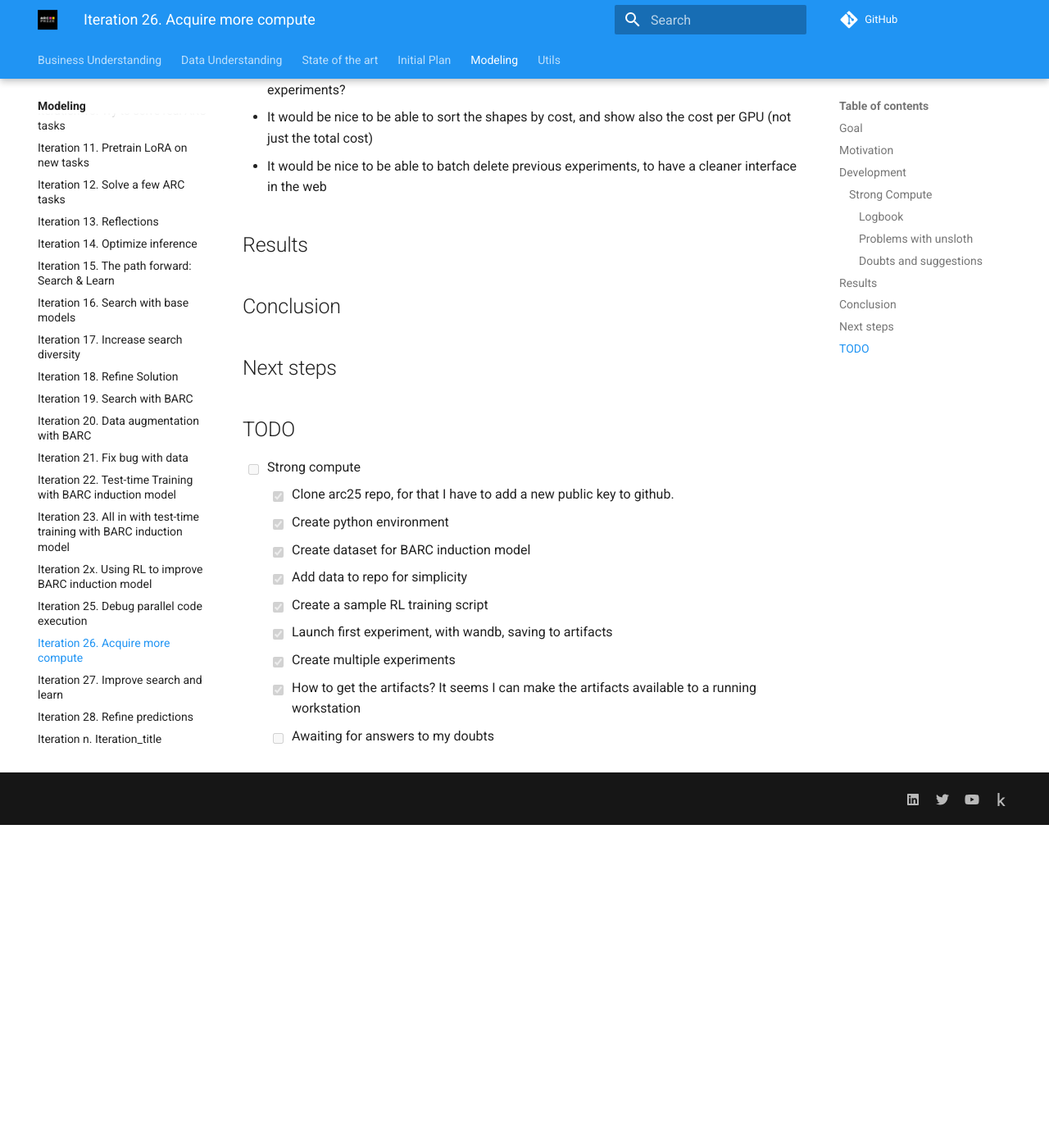
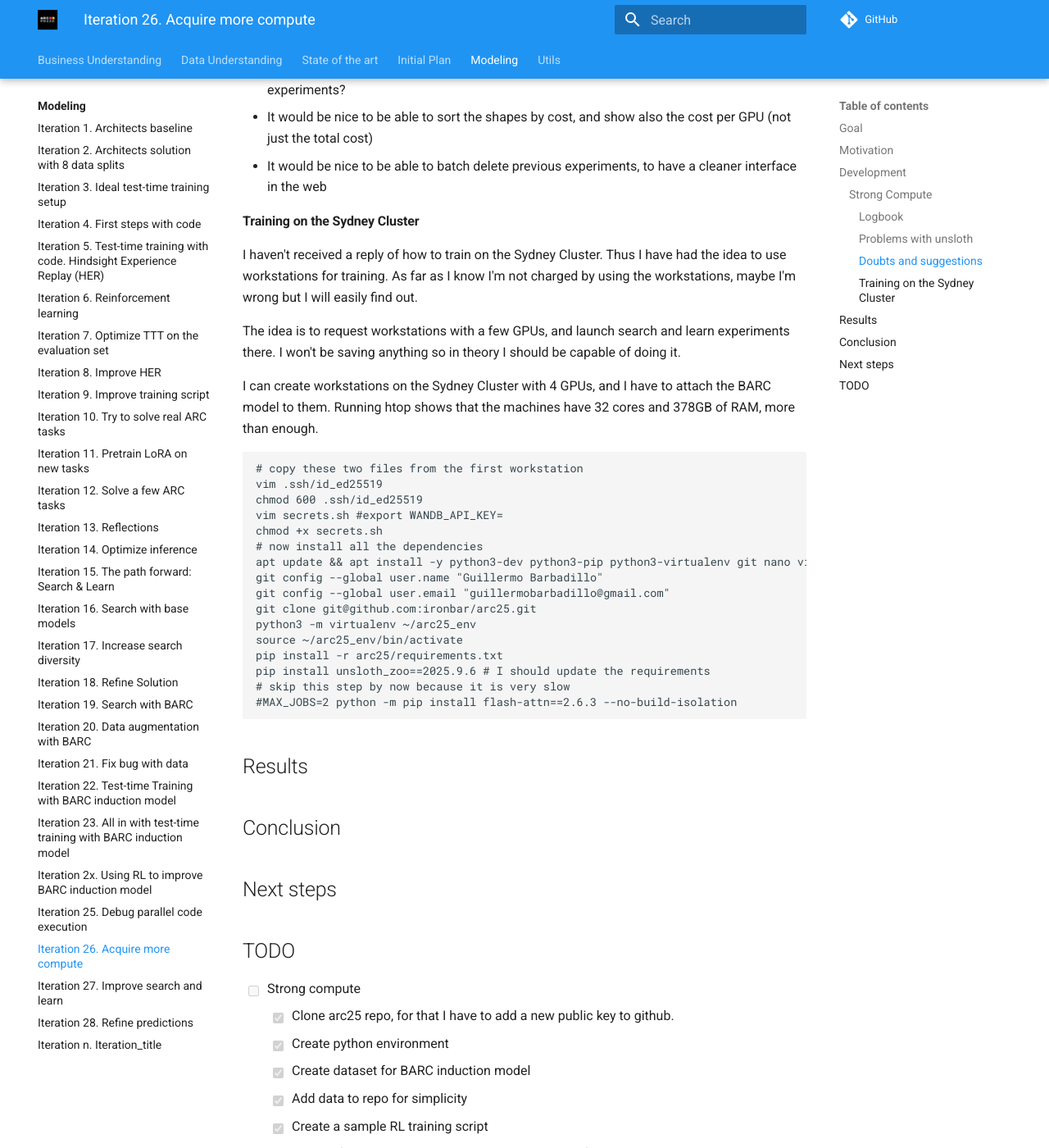
Before and after one commit to ironbar/arc25, an MkDocs documentation site: the page built from docs/modeling/Iteration_26_more_compute.md, in a window 1280 px wide and 1400 px high, scrolled down 3606 px. Shown: the whole window at 82% size. Built offline with MkDocs 1.6.1 and Material for MkDocs 9.7.7, drawn with Linux system fonts in a browser that asks for light colours; comment, search, counter and statistics services are not loaded; before the commit the page ends 4612 px from its top, so only the background shows below that; some of the changed text lies outside the part shown.

Commit message:
documented sydney cluster hardware

````diff
--- a/docs/modeling/Iteration_26_more_compute.md
+++ b/docs/modeling/Iteration_26_more_compute.md
@@ -142,6 +142,37 @@
 - It would be nice to be able to sort the shapes by cost, and show also the cost per GPU (not just the total cost)
 - It would be nice to be able to batch delete previous experiments, to have a cleaner interface in the web
 
+#### Training on the Sydney Cluster
+
+I haven't received a reply of how to train on the Sydney Cluster. Thus I have had the idea to use
+workstations for training. As far as I know I'm not charged by using the workstations, maybe I'm wrong
+but I will easily find out.
+
+The idea is to request workstations with a few GPUs, and launch search and learn experiments there.
+I won't be saving anything so in theory I should be capable of doing it.
+
+I can create workstations on the Sydney Cluster with 4 GPUs, and I have to attach the BARC model to them.
+Running htop shows that the machines have 32 cores and 378GB of RAM, more than enough.
+
+```bash
+# copy these two files from the first workstation
+vim .ssh/id_ed25519
+chmod 600 .ssh/id_ed25519
+vim secrets.sh #export WANDB_API_KEY=
+chmod +x secrets.sh
+# now install all the dependencies
+apt update && apt install -y python3-dev python3-pip python3-virtualenv git nano vim htop screen
+git config --global user.name "Guillermo Barbadillo"
+git config --global user.email "guillermobarbadillo@gmail.com"
+git clone git@github.com:ironbar/arc25.git
+python3 -m virtualenv ~/arc25_env
+source ~/arc25_env/bin/activate
+pip install -r arc25/requirements.txt
+pip install unsloth_zoo==2025.9.6 # I should update the requirements
+# skip this step by now because it is very slow
+#MAX_JOBS=2 python -m pip install flash-attn==2.6.3 --no-build-isolation
+```
+
 ## Results
 
 ## Conclusion
@@ -160,3 +191,4 @@
   - [x] Create multiple experiments
   - [x] How to get the artifacts? It seems I can make the artifacts available to a running workstation
   - [ ] Awaiting for answers to my doubts
+  - [ ] Use workstations for training
````
